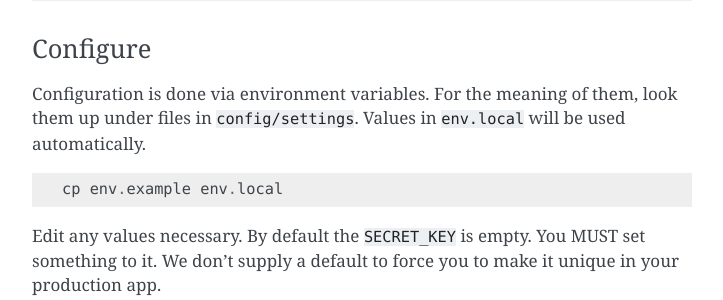
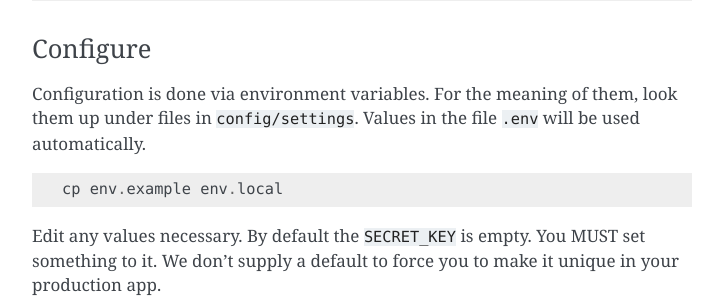
Before and after one commit to jaywink/socialhome, a Sphinx documentation site: the page built from docs/development.rst, in a window 1280 px wide and 900 px high, scrolled down 1785 px. Shown: the part 154-454 px from the top of the window, without its empty margins (388-1111 px from the left). Built offline with Sphinx 7.4.7, drawn with Linux system fonts in a browser that asks for light colours.

Commit message:
Fixing bugs found in PR for #334

```diff
--- a/docs/development.rst
+++ b/docs/development.rst
@@ -63,7 +63,7 @@ To watch files and build bundles automatically, use this.
 Configure
 .........
 
-Configuration is done via environment variables. For the meaning of them, look them up under files in ``config/settings``. Values in ``env.local`` will be used automatically.
+Configuration is done via environment variables. For the meaning of them, look them up under files in ``config/settings``. Values in the file ``.env`` will be used automatically.
 
 ::
 
```
Also changed, not shown: 5 other files.
